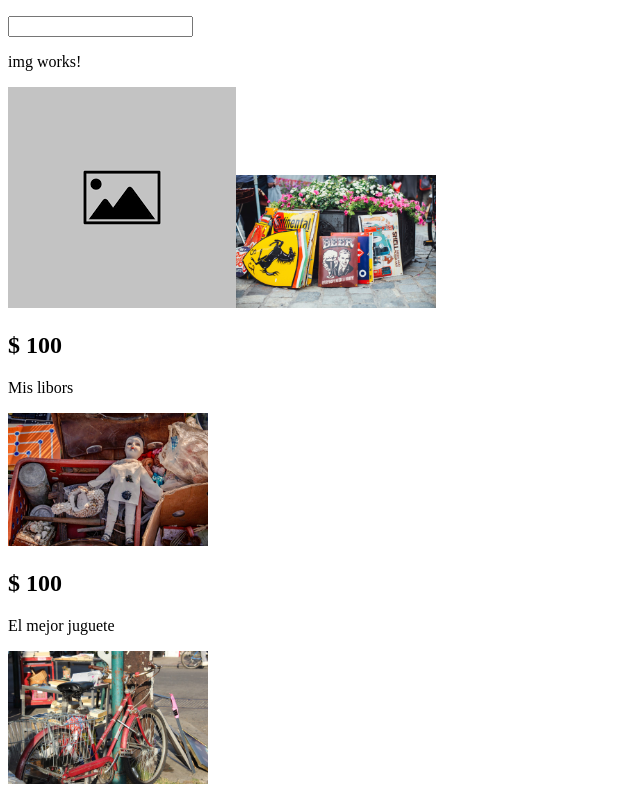
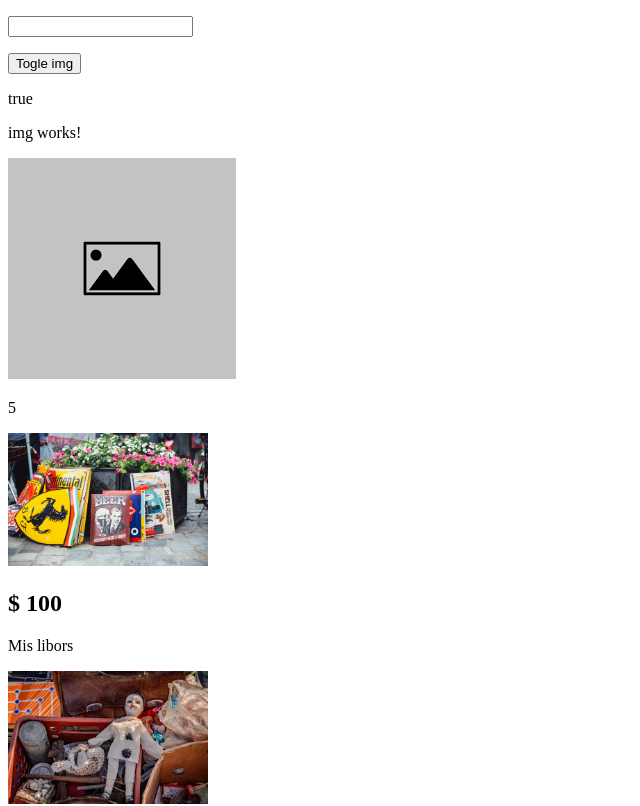
Before and after one commit to Psyduck8520/store-app, an Angular app: page / in a window 1280 px wide. Shown: the top 806 px of the page, without its empty margins (0-640 px from the left). Built offline with nearby package versions, Linux system fonts and the light colour scheme.

Commit message:
Class 7 ,  ngOndestroy  an ngOnChanges

```diff
--- a/src/app/app.component.html
+++ b/src/app/app.component.html
@@ -1,5 +1,8 @@
-<p>
+<script src="app.component.ts"></script><p>
   <input type="text" [(ngModel)]="imgParent" >
 </p>
-<app-img (loaded)="onLoaded($event)" [img]="imgParent" ></app-img>
+
+<button   (click)="toggleImg()" > Togle img  </button>
+<p> {{ showImg }}</p>
+<app-img   *ngIf="showImg"    (loaded)="onLoaded($event)" [img]="imgParent" ></app-img>
 <app-product  [product]="product"   *ngFor="let product of products"   ></app-product>
--- a/src/app/app.component.ts
+++ b/src/app/app.component.ts
@@ -7,6 +7,9 @@ import {Product} from "./models/product.model";
   styleUrls: ['./app.component.scss']
 })
 export class AppComponent {
+
+  imgParent = '';
+  showImg   = true;
 
 
   products: Product[] = [
@@ -54,8 +57,11 @@ export class AppComponent {
     }
   ]
 
-  imgParent = '';
   onLoaded(img: string) {
     console.log('Log  padre', img);
   }
+
+  toggleImg(){
+     this.showImg = !this.showImg;
+  }
 }
--- a/src/app/components/img/img.component.html
+++ b/src/app/components/img/img.component.html
@@ -1,5 +1,6 @@
 <p>img works!</p>
 <img width="200" (load)="imgLoaded()"  (error)="imgError()" [src]="img" *ngIf="img; else elseImg ">
+ <p> {{counter}}</p>
 <ng-template #elseImg >
   <img [src]="imageDefault">
 </ng-template>
--- a/src/app/components/img/img.component.ts
+++ b/src/app/components/img/img.component.ts
@@ -1,4 +1,5 @@
-import {Component, Input, OnInit,Output, EventEmitter , OnChanges} from '@angular/core';
+import {Component, Input, OnInit,Output, EventEmitter , OnChanges , SimpleChange} from '@angular/core';
+import {count} from "rxjs";
 
 @Component({
   selector: 'app-img',
@@ -6,25 +7,46 @@ import {Component, Input, OnInit,Output, EventEmitter , OnChanges} from '@angula
   styleUrls: ['./img.component.scss']
 })
 export class ImgComponent  implements OnInit  {
-  @Input() img: string = '';
+  img: string = '';
+
+  @Input('img')
+  set changeImage(newImage: string) {
+      this.img = newImage;
+       console.log('Metodo chage image' , this.img);
+      // aki ya podemos poner un codigo
+  }
+
+  @Input() alt : string = '';
+
+
   @Output() loaded = new EventEmitter<string>();
+  imageDefault  = "./assets/images/default.png";
+  counter = 0;
+  counterFn : number |  undefined;
 
-  imageDefault  = "./assets/images/default.png";
   constructor(){
      //El constructor corre antes de renderizar
     //NO se  deben  correr cosas de forma asincrona  y solo se corre una vez, cada componente  corre una vez
     console.log('Constructlor',  'imgValue =>' , this.img);
 
   }
-  ngOnChanges() {
+  ngOnChanges( changes: SimpleChange   ) {
     //  before render y durante para  inspeccionar los cambios,
     // changes   inputs --times , corre las veces que actualizamos un input
     console.log('ngOnchages',  'imgValue =>' , this.img);
-
+    console.log( 'Changes' ,changes); // de esta manera evaluamos todos los cambios
+    //Me dice cual  fue el anterior  valor y cual es el nuevo  valor
   }
   ngOnInit() {
     //Before  render, angular  tiene que montar y  prepararlo, antes  del render podemos  correr cosas asyncronas fetch llamadas  API , promesas
     //Cualquier cosa que  necesita una espera, solo  corre una vez,  un error a veces se piensa que  los inputs  lo usan pero no  estos estan en el ngonchange
+
+      this.counterFn  =  window.setInterval(() => {
+      this.counter+=1;
+      console.log('Run countr', this.counter);
+      }
+      , 1000 );  // esta  funcion  no es un a buena práctica
+
     console.log('ngOnInit',  'imgValue =>' , this.img);
   }
   ngAfterViewInit() {
@@ -36,9 +58,8 @@ export class ImgComponent  implements OnInit  {
      // estes  es cuando se elimina el componente,
     //corre  solo cuando  damos  elminar  el componente  el componente deja  de existi
     console.log('ngOnDestroy');
+     window.clearInterval(this.counterFn ); // Aqui mata los evento que aun se queda vivo.
   }
-
-
 
   imgError (){
     this.img =  this.imageDefault;
@@ -49,4 +70,6 @@ export class ImgComponent  implements OnInit  {
     this.loaded.emit(this.img); // a le estamos pasando
     // la URL del hijo
   }
+
+  protected readonly count = count;
 }
```
